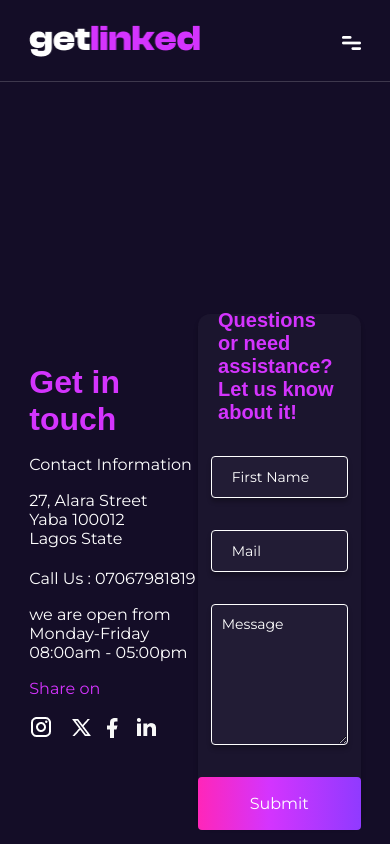
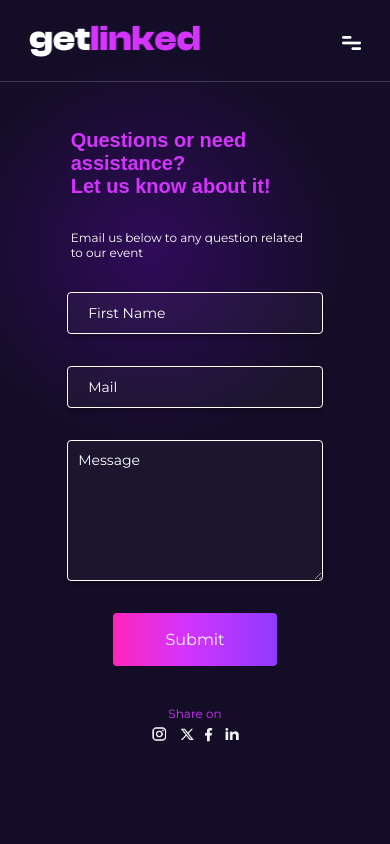
Before and after one commit to MITCHYUGAN/getLinked-WebApp, a React (Vite) app: page /contact in a window 390 px wide. Built offline with nearby package versions, Linux system fonts and the light colour scheme; a web font is replaced by a local one.

Commit message:
first commit

```diff
--- a/src/Pages/Contact/Contact.jsx
+++ b/src/Pages/Contact/Contact.jsx
@@ -3,30 +3,41 @@
 import socials from './assets/socials.png';
 
 const Contact = () => {
-  // Step 1: Set up state variables to track form input values and form submission status
+  // Set up state variables to track form input values and form submission status
   const [firstName, setFirstName] = useState('');
   const [email, setEmail] = useState('');
   const [message, setMessage] = useState('');
   const [formSubmitted, setFormSubmitted] = useState(false);
 
-  // Step 3: Create a function to handle form submissions
+  const rejex = /^[A-Z0-9._%+-]+@[A-Z0-9.-]+.[A-Z]{2,}$/i
+
+  // Create a function to handle form submissions
   const handleSubmit = (e) => {
     e.preventDefault();
-    // Step 3a: Set the formSubmitted state to true when the form is submitted
+    // Set the formSubmitted state to true when the form is submitted
     setFormSubmitted(true);
   };
 
-  // Step 2: Use the useEffect hook to make a POST request when formSubmitted is true
+  // Use the useEffect hook to make a POST request when formSubmitted is true
   useEffect(() => {
     if (formSubmitted) {
-      // Step 2a: Construct the request body
+      //Construct the request body
       const requestBody = {
         "email": email,
         "first_name": firstName,
         "message": message
       };
 
-      // Step 2b: Make the POST request
+      if(firstName === "" || email === "" || message === ""){
+          alert("Please Fill out all inputs correctly")
+          setFormSubmitted(false);
+
+      } else if(!rejex.test(email) && rejex !== null){
+          alert("Pls Input a Valid Email")
+          setFormSubmitted(false);
+
+      } else{
+        //Make the POST request
         fetch('https://backend.getlinked.ai/hackathon/contact-form', {
           method: 'POST',
           headers: {
@@ -38,10 +49,10 @@
             if (!response.ok) {
               throw new Error('Network response was not ok');
             }
-          console.log('Ssubmitted Successfully!');
+            console.log('Submitted Successfully!');
             alert("Contact form submitted successfully!")
 
-          // Step 3c: Clear the form inputs after a successful submission
+            //Clear the form inputs after a successful submission
             setFirstName('');
             setEmail('');
             setMessage('');
@@ -50,7 +61,8 @@
             console.error('Error submitting contact form:', error);
           });
       }
-  }, [formSubmitted]);
+    }
+  }, [formSubmitted, handleSubmit]);
 
   return (
     <>
@@ -72,7 +84,7 @@
                 <h3>Questions or need assistance?</h3>
                 <h3>Let us know about it!</h3>
               </div>
-              {/* Step 3b: Bind input values to state variables */}
+              <p>Email us below to any question related to our event</p>
               <input
                 type="text"
                 placeholder="First Name"
@@ -98,13 +110,17 @@
                 Submit
               </button>
             </form>
+            <div className='mobileformsocials'>
+              <p>Share on</p>
+              <img src={socials} alt="" />
             </div>
           </div>
+        </div>
+        <div className="contactgradient contactgradient1"></div>
+        <div className="contactgradient contactgradient2"></div>
       </section>
     </>
   );
 };
 
 export default Contact;
-
-// , firstName, email, message
--- a/src/Pages/Register/Register.jsx
+++ b/src/Pages/Register/Register.jsx
@@ -19,12 +19,15 @@
     const [checked, setChecked] = useState()
     const [formSubmitted, setFormSubmitted] = useState(false);
 
-    console.log("Group type", typeof(groupSize))
+    const rejex = /^[A-Z0-9._%+-]+@[A-Z0-9.-]+.[A-Z]{2,}$/i
+
+    console.log("Group", groupSize)
 
     const handleSubmit = (e) => {
         e.preventDefault();
         //Set the formSubmitted state to true when the form is submitted
         setFormSubmitted(true);
+        console.log(formSubmitted)
     };
 
     // My UseUffect ----------
@@ -62,17 +65,17 @@
                 "project_topic": topic,
                 "category": Number(category),
                 "privacy_policy_accepted": checked,
-
-                // "email": "sample@eexampleeeeegtretr.com",
-                // "team_name": "Space Explore",
-                // "phone_number": "0903322445533",
-                // "project_topic": "Web server propagation",
-                // "group_size": 10,
-                // "privacy_poclicy_accepted": true,
-                // "category": 1
             }
 
             console.log(requestBody)
+
+            if(email === "" || phone === "" || teamName === "" || topic === "" || category === "" || groupSize === "" || checked !== true ){
+                alert('Please Fill out all inputs correctly')
+                setFormSubmitted(false);
+            } else if(!rejex.test(email) && rejex !== null){
+                alert("Pls Input a Valid Email")
+                setFormSubmitted(false);
+            }else{
 
                 //make the POST request
                 fetch('https://backend.getlinked.ai/hackathon/registration', {
@@ -94,14 +97,17 @@
                     setPhone('');
                     setEmail('');
                     setTopic('');
-                setCategory();
-                setGroupSize()
+                    setCategory('')
+                    setGroupSize('')
+                    setChecked(false)
                 })
                 .catch((error) => {
                     console.error('Error submitting contact form:', error)
                 });
             }
-    }, [formSubmitted]);
+
+        }
+    }, [formSubmitted, handleSubmit]);
 
 
     return(
@@ -151,7 +157,7 @@
                                 <div>
                                     <p>Category</p>
                                     <select value={category} onChange={(e) => setCategory(e.target.value)}>
-                                        <option>Select your category</option>
+                                        <option value="">Select your category</option>
                                         <option value="1">1</option>
                                         <option value="2">2</option>
                                         <option value="3">3</option>
@@ -160,7 +166,7 @@
                                 <div>
                                     <p>Group Size</p>
                                     <select type="number" value={groupSize} onChange={(e) => setGroupSize(e.target.value)}>
-                                        <option>Select</option>
+                                        <option value="">Select</option>
                                         <option value="1">1</option>
                                         <option value="2">2</option>
                                         <option value="3">3</option>
@@ -191,7 +197,7 @@
                                 <input checked={checked} onChange={(e) => setChecked(e.target.checked)} type="checkbox" />
                                 <p>I agreed with the event terms and conditions  and privacy policy</p>
                             </div>
-                            <button type="submit" className="button">{buttonText}</button>
+                            <button type="submit" onClick={handleSubmit} className="button">{buttonText}</button>
                         </div>
                     </form>
                 </div>
--- a/src/components/Header/Header.jsx
+++ b/src/components/Header/Header.jsx
@@ -42,12 +42,12 @@
 
                      <nav className={`nav ${openNav}`}>
                         <ul>
-                            <Link className='navlinks' to=''>Timeline</Link>
-                            <Link className='navlinks'>Overview</Link>
-                            <Link className='navlinks'>FAQs</Link>
-                            <Link className='navlinks'>Contact</Link>
+                            <Link to="timeline" className='navlinks'>Timeline</Link>
+                            <Link to='overview' className='navlinks'>Overview</Link>
+                            <Link to='faq' className='navlinks'>FAQs</Link>
+                            <a href='/contact' className='navlinks'>Contact</a>
                         </ul>
-                        <button className='button'>Register</button>
+                        <a href='/register' className='button'>Register</a>
                     </nav>
                     {
                     openNav === "nav" ?
--- a/src/styles/css/index.css
+++ b/src/styles/css/index.css
@@ -303,6 +303,9 @@
   .herosection .herosectionwrapper .herosectioncontents {
     margin-bottom: 0px;
   }
+  .herosection .herosectionwrapper .herosectioncontents .herosectioncontent .star {
+    display: none;
+  }
   .herosection .herosectionwrapper .herosectioncontents .herosectioncontent .heresectionheadingtext_chain_spark h1 {
     font-size: 50px;
     width: 373px;
@@ -313,6 +316,9 @@
   }
   .herosection .herosectionwrapper .herosectioncontents .herosectioncontent p {
     width: 100%;
+  }
+  .herosection .herosectionwrapper .herosectioncontents .timer .lightstar {
+    display: none;
   }
   .herosection .herosectionwrapper .herosectionimg {
     width: 80%;
@@ -343,6 +349,9 @@
   }
   .herosection .herosectionwrapper .herosectioncontents .herosectioncontent {
     align-items: center;
+  }
+  .herosection .herosectionwrapper .herosectioncontents .herosectioncontent .star {
+    display: none;
   }
   .herosection .herosectionwrapper .herosectioncontents .herosectioncontent .heresectionheadingtext_chain_spark {
     display: none;
@@ -1390,16 +1399,20 @@
 
 .contacts {
   width: 100%;
-  min-height: 100vh;
   display: flex;
   align-items: flex-end;
   justify-content: center;
+  padding-bottom: 100px;
+  position: relative;
+  overflow: hidden;
 }
 .contacts .contactswrapper {
-  width: 85%;
+  width: min(1256px, 85%);
   display: flex;
   justify-content: space-between;
   align-items: flex-start;
+  margin-top: 200px;
+  gap: 30px;
 }
 .contacts .contactswrapper .contactinfo {
   display: flex;
@@ -1431,8 +1444,8 @@
 .contacts .contactswrapper .contactform {
   display: flex;
   flex-direction: column;
-  height: 510px;
-  width: min(490px, 60%);
+  height: 611px;
+  width: min(617px, 60%);
   align-items: center;
   border-radius: 12px;
   background: rgba(255, 255, 255, 0.03);
@@ -1455,6 +1468,9 @@
   font-size: 20px;
   font-family: "Clash Display", sans-serif;
 }
+.contacts .contactswrapper .contactform form p {
+  display: none;
+}
 .contacts .contactswrapper .contactform form input {
   width: 94%;
   height: 40px;
@@ -1480,7 +1496,87 @@
   font-size: 14px;
   font-family: "Montserrat", sans-serif;
 }
-
+.contacts .contactswrapper .contactform .mobileformsocials {
+  display: none;
+}
+.contacts .contactgradient {
+  width: min(600px, 100%);
+  height: min(600px, 100%);
+  background-image: radial-gradient(circle, #450981 -56%, #140D27 69%, rgba(21, 14, 40, 0.6616771709) 87%);
+  border-radius: 50%;
+  position: absolute;
+  z-index: -1;
+}
+.contacts .contactgradient1 {
+  top: 0;
+  left: 0;
+}
+.contacts .contactgradient2 {
+  right: -100px;
+  width: min(600px, 100%);
+  height: min(600px, 100%);
+  bottom: -200px;
+}
+
+@media (max-width: 830px) {
+  .contacts .contactswrapper {
+    flex-direction: column;
+    align-items: center;
+    margin-top: 130px;
+    gap: 50px;
+  }
+  .contacts .contactswrapper .contactinfo {
+    width: 90%;
+  }
+  .contacts .contactswrapper .contactform {
+    width: 90%;
+  }
+}
+@media (max-width: 450px) {
+  .contacts {
+    padding-bottom: 36px;
+  }
+  .contacts .contactswrapper .contactinfo {
+    display: none;
+  }
+  .contacts .contactswrapper .contactform {
+    width: 100%;
+    background-color: transparent;
+    box-shadow: none;
+  }
+  .contacts .contactswrapper .contactform form p {
+    display: block;
+    color: white;
+    font-family: "Montserrat", sans-serif;
+    font-size: 12px;
+    width: 240px;
+    align-self: flex-start;
+  }
+  .contacts .contactswrapper .contactform .mobileformsocials {
+    display: flex;
+    flex-direction: column;
+    gap: 5px;
+    margin-top: 40px;
+    align-items: center;
+  }
+  .contacts .contactswrapper .contactform .mobileformsocials p {
+    font-family: "Montserrat", sans-serif;
+    color: #D434FE;
+    font-size: 12px;
+  }
+  .contacts .contactswrapper .contactform .mobileformsocials img {
+    width: 89px;
+  }
+  .contacts .contactgradient1 {
+    width: 400px;
+    height: 400px;
+    top: 50px;
+    left: -50px;
+  }
+  .contacts .contactgradient2 {
+    display: none;
+  }
+}
 .register {
   width: 100%;
   display: flex;
--- a/src/styles/scss/Pages/_Contacts.scss
+++ b/src/styles/scss/Pages/_Contacts.scss
@@ -1,15 +1,19 @@
 .contacts{
     width: 100%;
-    min-height: 100vh;
     display: flex;
     align-items: flex-end;
     justify-content: center;
+    padding-bottom: 100px;
+    position: relative;
+    overflow: hidden;
 
     .contactswrapper{
-        width: 85%;
+        width: min(1256px, 85%);
         display: flex;
         justify-content: space-between;
         align-items: flex-start;
+        margin-top: 200px;
+        gap: 30px;
 
         .contactinfo{
             display: flex;
@@ -46,8 +50,8 @@
         .contactform{
             display: flex;
             flex-direction: column;
-            height: 510px;
-            width: min(490px, 60%);
+            height: 611px;
+            width: min(617px, 60%);
             align-items: center;
             border-radius: 12px;
             background: rgba(255, 255, 255, 0.03);
@@ -70,6 +74,10 @@
                         font-size: $font-16 + 4;
                         font-family: $font-clashdisplay;
                     }
+                }
+
+                p{
+                    display: none;
                 }
 
                 input{
@@ -101,6 +109,107 @@
                     font-family: $font-montserrat;
                 }
             }
+
+            .mobileformsocials{
+                display: none;
+            }
+        }
+    }
+
+    .contactgradient{
+        width: min(600px, 100%);
+        height: min(600px, 100%);
+        background-image: radial-gradient(circle,#450981 -56%,#140D27 69%,rgba(21,14,40,.6616771708683473) 87%);
+        border-radius: 50%;
+        position: absolute;
+        z-index: -1;
+    }
+    .contactgradient1{
+        top: 0;
+        left: 0;
+    }
+    .contactgradient2{
+        right: -100px;
+        width: min(600px, 100%);
+        height: min(600px, 100%);
+        bottom: -200px;
+    }
+}
+
+
+@media (max-width: 830px) {
+    .contacts{
+        .contactswrapper{
+            flex-direction: column;
+            align-items: center;
+            margin-top: 130px;
+            gap: 50px;
+
+            .contactinfo{
+                width: 90%;
+            }
+            .contactform{
+                width: 90%;
+            }
         }
     }
 }
+
+@media (max-width: 450px) {
+    .contacts{
+        padding-bottom: 36px;
+        .contactswrapper{
+            .contactinfo{
+                display: none;
+            }
+
+            .contactform{
+                width: 100%;
+                background-color: transparent;
+                box-shadow: none;
+
+                form{
+
+                    p{
+                        display: block;
+                        color: $white;
+                        font-family: $font-montserrat;
+                        font-size: $font-16 - 4;
+                        width: 240px;
+                        align-self: flex-start;
+                    }
+                }
+
+                .mobileformsocials{
+                    display: flex;
+                    flex-direction: column;
+                    gap: 5px;
+                    margin-top: 40px;
+                    align-items: center;
+
+                    p{
+                        font-family: $font-montserrat;
+                        color: $color-main;
+                        font-size: $font-16 - 4;
+                    }
+
+                    img{
+                        width: 89px;
+                    }
+                }
+            }
+        }
+
+        .contactgradient1{
+            // background: red;
+            width: 400px;
+            height: 400px;
+            top: 50px;
+            left: -50px;
+        }
+
+        .contactgradient2{
+            display: none;
+        }
+    }
+}
```
Also changed, not shown: src/styles/scss/components/_HeroSection.scss (+13 -1 lines), 1 other file (tests, documents, lock files or other folders). Lines whose indentation alone changed are shown as unchanged.
